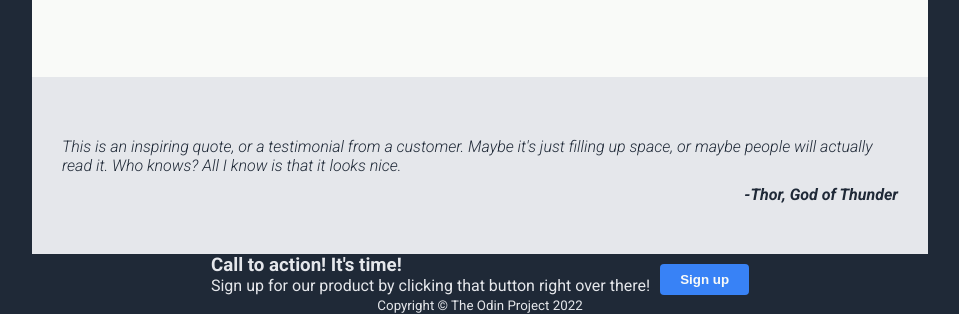
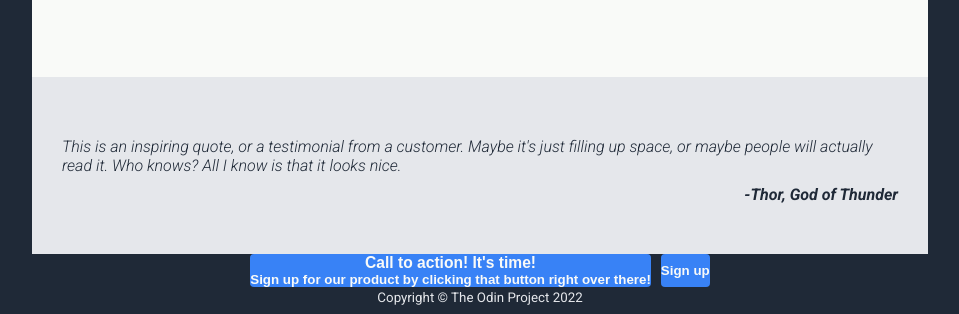
Before and after one commit to Ezama/landing-page, a plain HTML site: page index.html in a window 1280 px wide. Shown: the part 571-885 px from the top of the page, without its empty margins (160-1119 px from the left). Drawn offline with Linux system fonts and the light colour scheme.

Commit message:
make signup-section a button

```diff
--- a/index.html
+++ b/index.html
@@ -61,11 +61,13 @@
             </figure>
         </section>
         <section class="signup-section container">
-            <div class="signup-text">
-                <h3>Call to action! It's time!</h3>
-                <p>Sign up for our product by clicking that button right over there!</p>
-            </div>
-            <button>Sign up</button>
+            <button>
+                <div class="signup-text">
+                    <h3>Call to action! It's time!</h3>
+                    <p>Sign up for our product by clicking that button right over there!</p>
+                </div>
+                <button>Sign up</button>
+            </button>
         </section>
     </main>
     <footer>
--- a/style.css
+++ b/style.css
@@ -73,6 +73,7 @@ nav>ul>li>a {
     color: #E5E7EB;
 }
 
+/* applies to all buttons */
 button {
     background-color: #3882F6;
     color: #F9FAF8;
@@ -80,6 +81,9 @@ button {
     /* remove default button-border design */
     border: none;
     border-radius: 0.3em;
+}
+
+.hero-text>button {
     padding: 5px 20px;
     margin-top: 10px;
 }
@@ -149,3 +153,8 @@ figcaption {
     text-align: right;
     padding-top: 10px;
 }
+
+/* signup-section*/
+.signup-section {
+
+}
```
